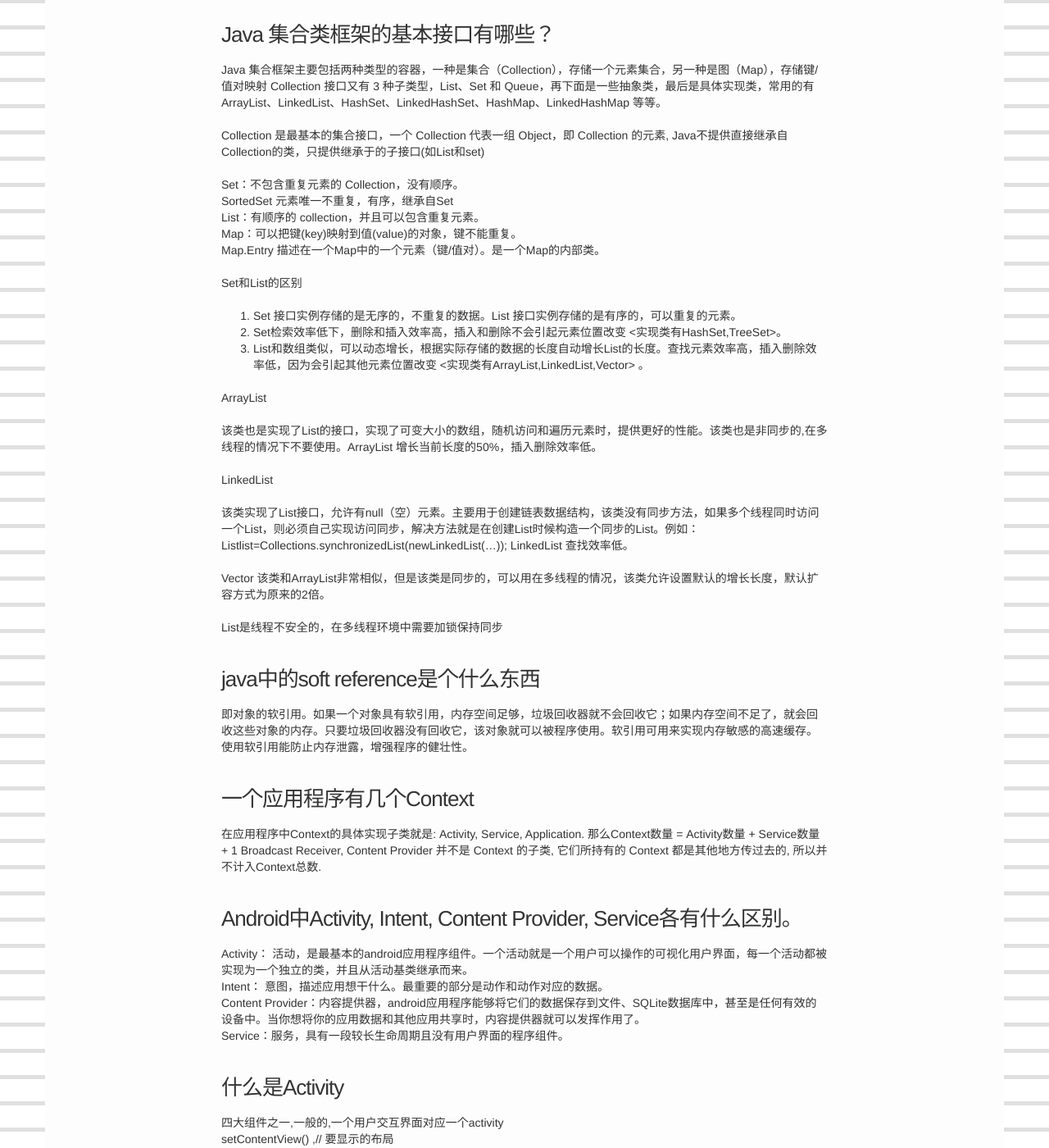
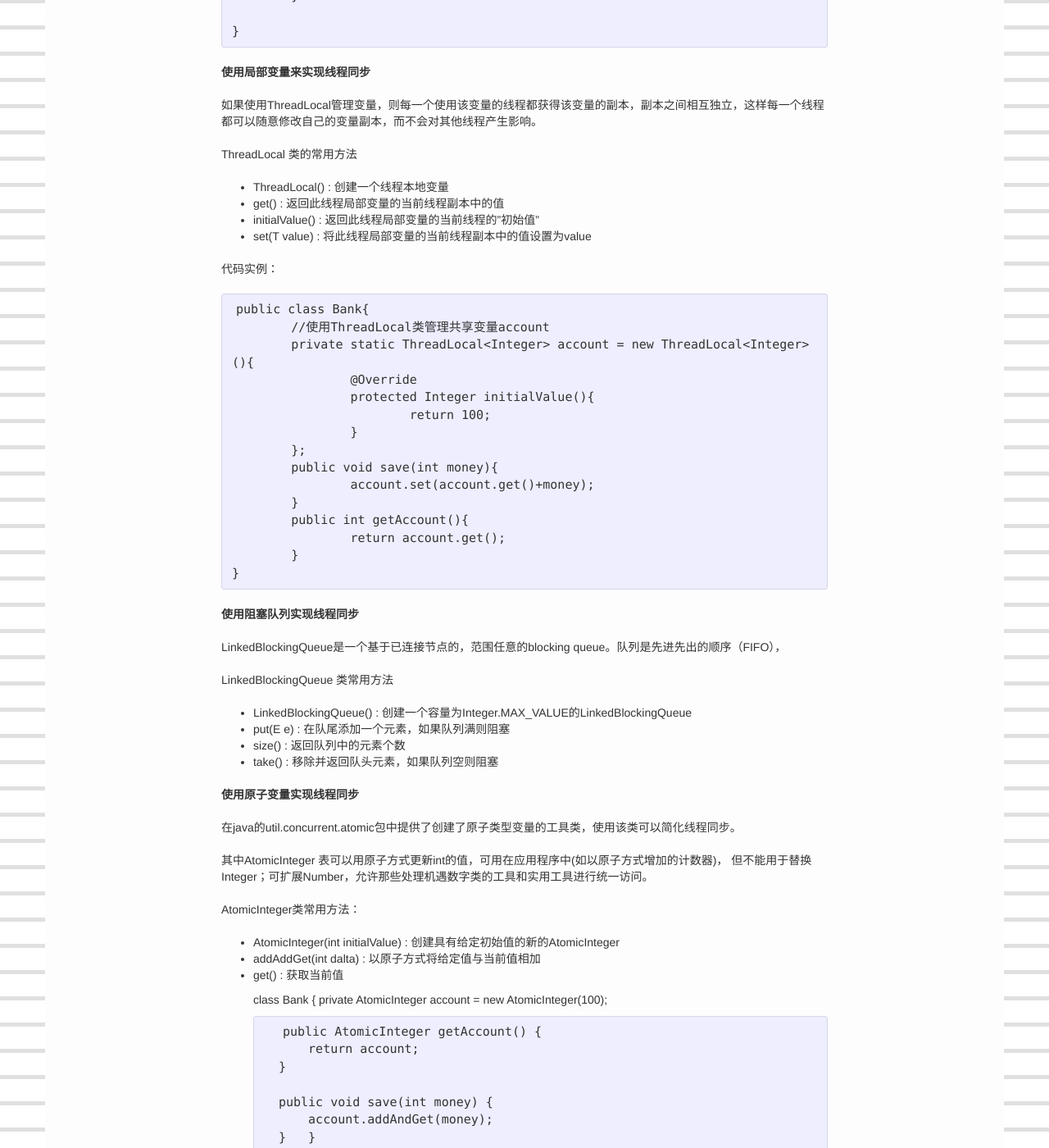
Before and after one commit to viator42/viator42.github.io, a Jekyll site: the page built from _posts/2019-11-5-android-resume.markdown, in a window 1280 px wide and 1400 px high, scrolled down 15400 px. Shown: the whole window at 82% size. Built offline with Jekyll 4.4.1, drawn with Linux system fonts in a browser that asks for light colours; some of the changed text lies outside the part shown.

Commit message:
update post

```diff
--- a/_posts/2019-11-5-android-resume.markdown
+++ b/_posts/2019-11-5-android-resume.markdown
@@ -548,9 +548,133 @@ Java程序中wait 和 sleep都会造成某种形式的暂停，它们可以满
 
 ### 如何实现线程同步？
 
-1. synchronized关键字修改的方法。
-2. synchronized关键字修饰的语句块3、
-3. 使用特殊域变量（volatile）实现线程同步
+__synchronized关键字修饰方法__
+
+由于java的每个对象都有一个内置锁，当用此关键字修饰方法时，
+内置锁会保护整个方法。在调用该方法前，需要获得内置锁，否则就处于阻塞状态。
+
+	public synchronized void save(){}
+
+注： synchronized关键字也可以修饰静态方法，此时如果调用该静态方法，将会锁住整个类
+
+__synchronized关键字修饰的语句块__
+
+即有synchronized关键字修饰的语句块。
+被该关键字修饰的语句块会自动被加上内置锁，从而实现同步
+
+	synchronized(object){
+		。。。
+	}
+
+__使用特殊域变量（volatile）实现线程同步__
+
+为需要同步的变量加上volatile，这样使用volatile修饰域相当于告诉虚拟机该域可能会被其他线程更新，每次使用该域就要重新计算，而不是使用寄存器中的值，volatile不会提供任何原子操作，它也不能用来修饰final类型的变量
+
+	class Bank {
+		//需要同步的变量加上volatile
+		private volatile int account = 100;
+
+		public int getAccount() {
+			return account;
+		}
+		//这里不再需要synchronized
+		public void save(int money) {
+			account += money;
+		}
+	｝
+
+__使用重入锁实现线程同步__
+
+在JavaSE5.0中新增了一个java.util.concurrent包来支持同步。
+ReentrantLock类是可重入、互斥、实现了Lock接口的锁，它与使用synchronized方法和快具有相同的基本行为和语义，并且扩展了其能力。
+ReenreantLock类的常用方法有：
+
+	ReentrantLock() : 创建一个ReentrantLock实例
+	lock() : 获得锁
+	unlock() : 释放锁
+
+代码示例
+
+	private int account = 100;
+	private ReentrantLock lock = new ReentrantLock();
+	public int getAccount() {
+		return account;
+	}
+	//同步方法
+	public  void save(int money) {
+		lock.lock();
+		try {
+			account+=money;
+		} finally {
+			lock.unlock();
+		}
+
+	}
+
+__使用局部变量来实现线程同步__
+
+如果使用ThreadLocal管理变量，则每一个使用该变量的线程都获得该变量的副本，副本之间相互独立，这样每一个线程都可以随意修改自己的变量副本，而不会对其他线程产生影响。
+
+ThreadLocal 类的常用方法
+
+* ThreadLocal() : 创建一个线程本地变量
+* get() : 返回此线程局部变量的当前线程副本中的值
+* initialValue() : 返回此线程局部变量的当前线程的"初始值"
+* set(T value) : 将此线程局部变量的当前线程副本中的值设置为value
+
+代码实例：
+
+	public class Bank{
+		//使用ThreadLocal类管理共享变量account
+		private static ThreadLocal<Integer> account = new ThreadLocal<Integer>(){
+			@Override
+			protected Integer initialValue(){
+				return 100;
+			}
+		};
+		public void save(int money){
+			account.set(account.get()+money);
+		}
+		public int getAccount(){
+			return account.get();
+		}
+	}
+
+__使用阻塞队列实现线程同步__
+
+ LinkedBlockingQueue<E>是一个基于已连接节点的，范围任意的blocking queue。队列是先进先出的顺序（FIFO），
+
+LinkedBlockingQueue 类常用方法
+
+* LinkedBlockingQueue() : 创建一个容量为Integer.MAX_VALUE的LinkedBlockingQueue
+* put(E e) : 在队尾添加一个元素，如果队列满则阻塞
+* size() : 返回队列中的元素个数
+* take() : 移除并返回队头元素，如果队列空则阻塞
+
+__使用原子变量实现线程同步__
+
+在java的util.concurrent.atomic包中提供了创建了原子类型变量的工具类，使用该类可以简化线程同步。
+
+其中AtomicInteger 表可以用原子方式更新int的值，可用在应用程序中(如以原子方式增加的计数器)，
+但不能用于替换Integer；可扩展Number，允许那些处理机遇数字类的工具和实用工具进行统一访问。
+
+AtomicInteger类常用方法：
+
+* AtomicInteger(int initialValue) : 创建具有给定初始值的新的AtomicInteger
+* addAddGet(int dalta) : 以原子方式将给定值与当前值相加
+* get() : 获取当前值
+
+	class Bank {
+        private AtomicInteger account = new AtomicInteger(100);
+
+        public AtomicInteger getAccount() {
+            return account;
+        }
+
+        public void save(int money) {
+            account.addAndGet(money);
+        }
+    }
 
 ### 死锁的四个必要条件？
 
```
Also changed, not shown: _posts/2018-2-24-java-notes.markdown (+33 -5 lines), _posts/2018-7-25-android-unit-test.markdown (+12 -1 lines).
